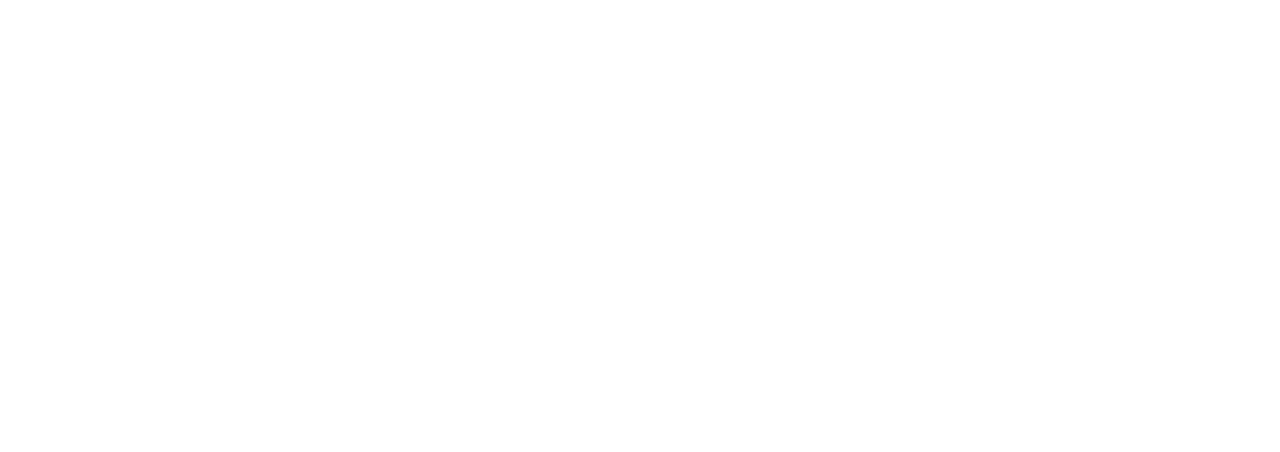
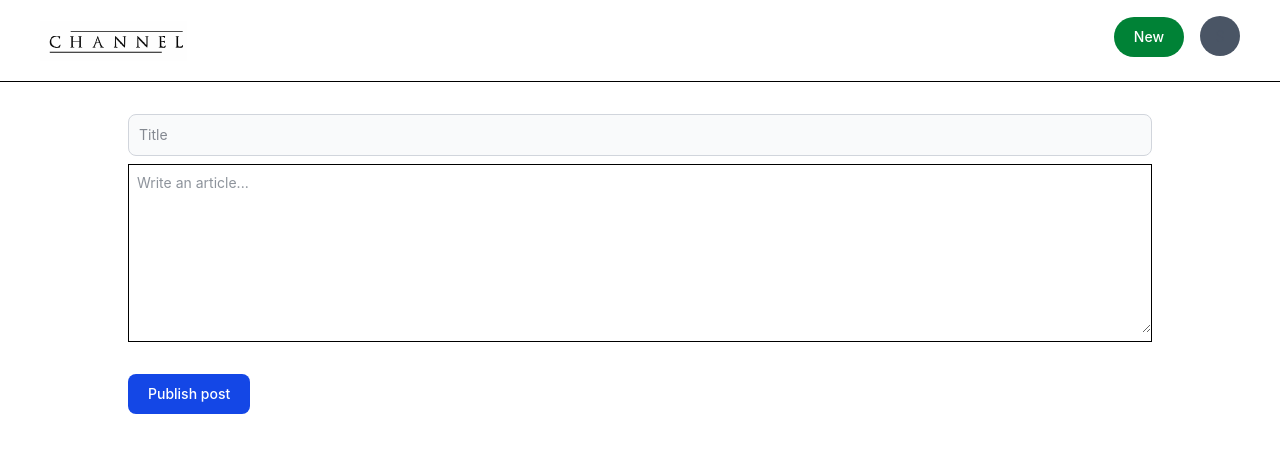
Before and after one commit to Sheelansu/channel-blog, a React (Vite) app in the folder frontend/: page /publish in a window 1280 px wide. Before the commit this address had no page. Shown: the top 452 px of the page. Built offline with nearby package versions, Linux system fonts and the light colour scheme.

Commit message:
publish page added

```diff
--- a/frontend/src/App.tsx
+++ b/frontend/src/App.tsx
@@ -3,6 +3,7 @@
 import { Signin } from './pages/Signin'
 import { Blog } from './pages/Blog'
 import { Blogs } from './pages/Blogs'
+import { Publish } from './pages/Publish'
 
 function App() {
 
@@ -14,6 +15,7 @@
           <Route path="/signin" element={<Signin />} />
           <Route path="/blog/:id" element={<Blog />} />
           <Route path="/blogs" element={<Blogs />} />
+          <Route path="/publish" element={<Publish />} />
         </Routes>
       </BrowserRouter>
     </>
--- /dev/null
+++ b/frontend/src/components/BlogBody.tsx
@@ -0,0 +1,43 @@
+import type { Blog } from "../hooks"
+import { Appbar } from "./Appbar"
+import { Avatar } from "./BlogCard"
+
+export const BlogBody = ({ blog }: {blog: Blog}) => {
+    return <div>
+        <Appbar userName= {"Sher"}/>
+        <div className="flex justify-center">
+            <div className="grid grid-cols-12 px-10 w-full pt-200 max-w-screen-xl pt-12">
+                <div className="col-span-8">
+                    <div className="text-5xl font-extrabold">
+                        {blog.title}
+                    </div>
+                    <div className="text-slate-500 pt-2">
+                        Post on 2nd December 2023
+                    </div>
+                    <div className="pt-4">
+                        {blog.content}
+                    </div>
+                </div>
+                <div className="col-span-4">
+                    <div className="text-slate-600 text-lg">
+                        Author
+                    </div>
+                    <div className="flex w-full">
+                        <div className="pr-4 flex flex-col justify-center">
+                            <Avatar size="big" name={blog.author.name || "Anonymous"} />
+                        </div>
+                        <div>
+                            <div className="text-xl font-bold">
+                                {blog.author.name || "Anonymous"}
+                            </div>
+                            <div className="pt-2 text-slate-500">
+                                Random catch phrase about the author's ability to grab the user's attention
+                            </div>
+                        </div>
+                    </div>
+                </div>
+
+            </div>
+        </div>
+    </div>
+}
--- /dev/null
+++ b/frontend/src/components/Spinner.tsx
@@ -0,0 +1,10 @@
+
+export const Spinner = () => {
+    return <div role="status">
+    <svg aria-hidden="true" className="w-8 h-8 text-gray-200 animate-spin dark:text-gray-600 fill-blue-600" viewBox="0 0 100 101" fill="none" xmlns="http://www.w3.org/2000/svg">
+        <path d="M100 50.5908C100 78.2051 77.6142 100.591 50 100.591C22.3858 100.591 0 78.2051 0 50.5908C0 22.9766 22.3858 0.59082 50 0.59082C77.6142 0.59082 100 22.9766 100 50.5908ZM9.08144 50.5908C9.08144 73.1895 27.4013 91.5094 50 91.5094C72.5987 91.5094 90.9186 73.1895 90.9186 50.5908C90.9186 27.9921 72.5987 9.67226 50 9.67226C27.4013 9.67226 9.08144 27.9921 9.08144 50.5908Z" fill="currentColor"/>
+        <path d="M93.9676 39.0409C96.393 38.4038 97.8624 35.9116 97.0079 33.5539C95.2932 28.8227 92.871 24.3692 89.8167 20.348C85.8452 15.1192 80.8826 10.7238 75.2124 7.41289C69.5422 4.10194 63.2754 1.94025 56.7698 1.05124C51.7666 0.367541 46.6976 0.446843 41.7345 1.27873C39.2613 1.69328 37.813 4.19778 38.4501 6.62326C39.0873 9.04874 41.5694 10.4717 44.0505 10.1071C47.8511 9.54855 51.7191 9.52689 55.5402 10.0491C60.8642 10.7766 65.9928 12.5457 70.6331 15.2552C75.2735 17.9648 79.3347 21.5619 82.5849 25.841C84.9175 28.9121 86.7997 32.2913 88.1811 35.8758C89.083 38.2158 91.5421 39.6781 93.9676 39.0409Z" fill="currentFill"/>
+    </svg>
+    <span className="sr-only">Loading...</span>
+</div>
+}
--- a/frontend/src/hooks/index.ts
+++ b/frontend/src/hooks/index.ts
@@ -8,6 +8,7 @@
         "name": string;
     };
     "content": string;
+    "createdAt": string,
     "title": string;
     "id": number
     "author": {
--- a/frontend/src/pages/Blog.tsx
+++ b/frontend/src/pages/Blog.tsx
@@ -1,3 +1,29 @@
-export const Blog = () =>{
-    return <div>Blog</div>
+import { Appbar } from "../components/Appbar";
+import { BlogBody } from "../components/BlogBody";
+import { Spinner } from "../components/Spinner";
+import { useBlog } from "../hooks";
+import {useParams} from "react-router-dom";
+
+// atomFamilies/selectorFamilies
+export const Blog = () => {
+    const { id } = useParams();
+    const {loading, blog} = useBlog({
+        id: id || ""
+    });
+
+    if (loading || !blog) {
+        return <div>
+            <Appbar userName= {"Sher"}/>
+
+            <div className="h-screen flex flex-col justify-center">
+
+                <div className="flex justify-center">
+                    <Spinner />
+                </div>
+            </div>
+        </div>
+    }
+    return <div>
+        <BlogBody blog={blog} />
+    </div>
 }
--- a/frontend/src/pages/Blogs.tsx
+++ b/frontend/src/pages/Blogs.tsx
@@ -64,7 +64,7 @@
                     authorName={blog.author.name || "Anonymous"}
                     title={blog.title}
                     content={blog.content}
-                    publishedDate={"2nd Feb 2024"}
+                    publishedDate={formatDate(blog.createdAt)}
                 />)}
             </div>
         </div>
@@ -109,3 +109,11 @@
 
 
 }
+
+export const formatDate = (date: string) => {
+  return new Date(date).toLocaleDateString("en-GB", {
+    day: "2-digit",
+    month: "long",
+    year: "numeric",
+  });
+};
--- /dev/null
+++ b/frontend/src/pages/Publish.tsx
@@ -0,0 +1,54 @@
+import { Appbar } from "../components/Appbar"
+import axios from "axios";
+import { BACKEND_URL } from "../config";
+import { useNavigate } from "react-router-dom";
+import { type ChangeEvent, useState } from "react";
+
+export const Publish = () => {
+    const [title, setTitle] = useState("");
+    const [description, setDescription] = useState("");
+    const navigate = useNavigate();
+
+    return <div>
+        <Appbar userName="Sher"/>
+        <div className="flex justify-center w-full pt-8">
+            <div className="max-w-screen-lg w-full">
+                <input onChange={(e) => {
+                    setTitle(e.target.value)
+                }} type="text" className="w-full bg-gray-50 border border-gray-300 text-gray-900 text-sm rounded-lg focus:ring-blue-500 focus:border-blue-500 block w-full p-2.5" placeholder="Title" />
+
+                <TextEditor onChange={(e) => {
+                    setDescription(e.target.value)
+                }} />
+                <button onClick={async () => {
+                    const response = await axios.post(`${BACKEND_URL}/api/v1/blog`, {
+                        title,
+                        content: description
+                    }, {
+                        headers: {
+                            Authorization: "Bearer " + localStorage.getItem("token")
+                        }
+                    });
+                    navigate(`/blog/${response.data.id}`)
+                }} type="submit" className="mt-4 inline-flex items-center px-5 py-2.5 text-sm font-medium text-center text-white bg-blue-700 rounded-lg focus:ring-4 focus:ring-blue-200 dark:focus:ring-blue-900 hover:bg-blue-800">
+                    Publish post
+                </button>
+            </div>
+        </div>
+    </div>
+}
+
+
+function TextEditor({ onChange }: {onChange: (e: ChangeEvent<HTMLTextAreaElement>) => void}) {
+    return <div className="mt-2">
+        <div className="w-full mb-4 ">
+            <div className="flex items-center justify-between border">
+            <div className="my-2 bg-white rounded-b-lg w-full">
+                <label className="sr-only">Publish post</label>
+                <textarea onChange={onChange} id="editor" rows={8} className="focus:outline-none block w-full px-0 text-sm text-gray-800 bg-white border-0 pl-2" placeholder="Write an article..." required />
+            </div>
+        </div>
+       </div>
+    </div>
+
+}
```
Also changed, not shown: 1 other file (tests, documents, lock files or other folders).
